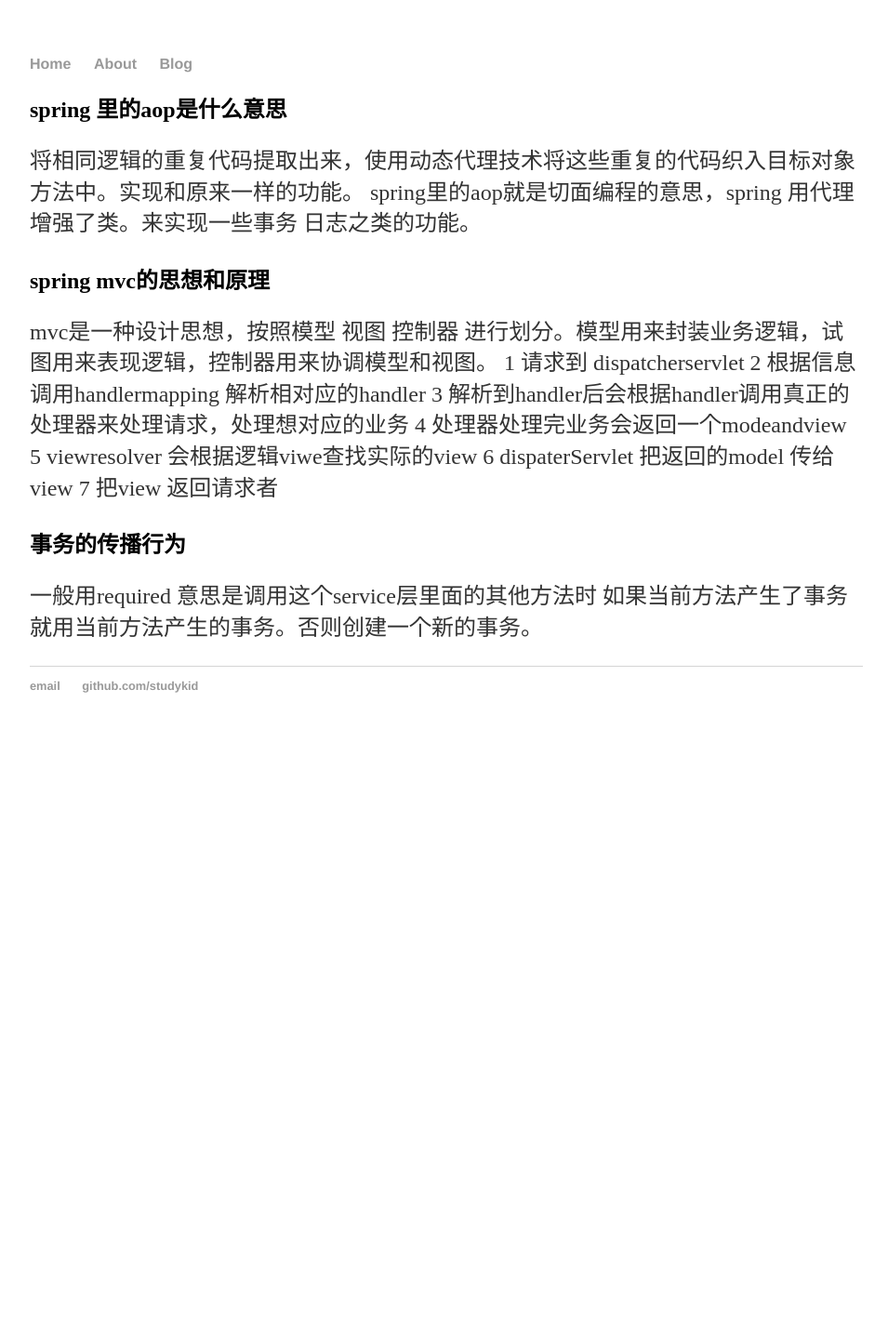
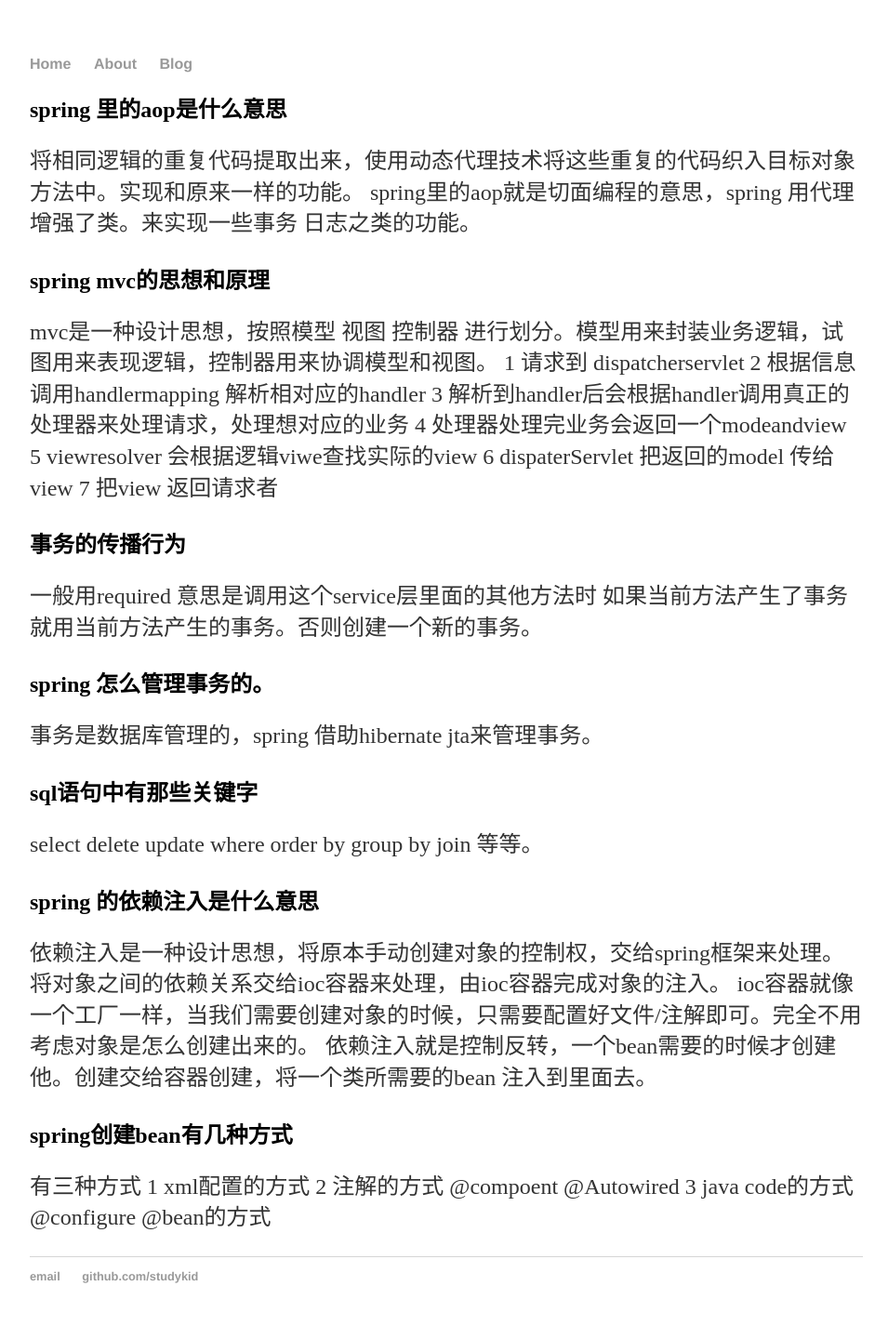
Before and after one commit to studykid/studykid.github.io, a Jekyll site: the page built from _posts/2020-03-08-spring.md, in a window 1280 px wide. Shown: the whole page at 93% size, without its empty margins (160-1115 px from the left). Built offline with Jekyll 4.4.1, drawn with Linux system fonts in a browser that asks for light colours; our own code applies the rules of GitHub Pages for plain Markdown files; before the commit the page ends 900 px from its top, so only the background shows below that.

Commit message:
Update 2020-03-08-spring.md

```diff
--- a/_posts/2020-03-08-spring.md
+++ b/_posts/2020-03-08-spring.md
@@ -14,3 +14,20 @@
 
 ## 事务的传播行为
 一般用required 意思是调用这个service层里面的其他方法时 如果当前方法产生了事务 就用当前方法产生的事务。否则创建一个新的事务。
+## spring 怎么管理事务的。
+事务是数据库管理的，spring 借助hibernate jta来管理事务。
+
+## sql语句中有那些关键字
+select delete update where order by group by join 等等。
+
+
+## spring 的依赖注入是什么意思
+依赖注入是一种设计思想，将原本手动创建对象的控制权，交给spring框架来处理。将对象之间的依赖关系交给ioc容器来处理，由ioc容器完成对象的注入。
+ioc容器就像一个工厂一样，当我们需要创建对象的时候，只需要配置好文件/注解即可。完全不用考虑对象是怎么创建出来的。
+依赖注入就是控制反转，一个bean需要的时候才创建他。创建交给容器创建，将一个类所需要的bean 注入到里面去。
+
+## spring创建bean有几种方式
+有三种方式
+1 xml配置的方式
+2 注解的方式 @compoent @Autowired
+3 java code的方式 @configure @bean的方式
```
